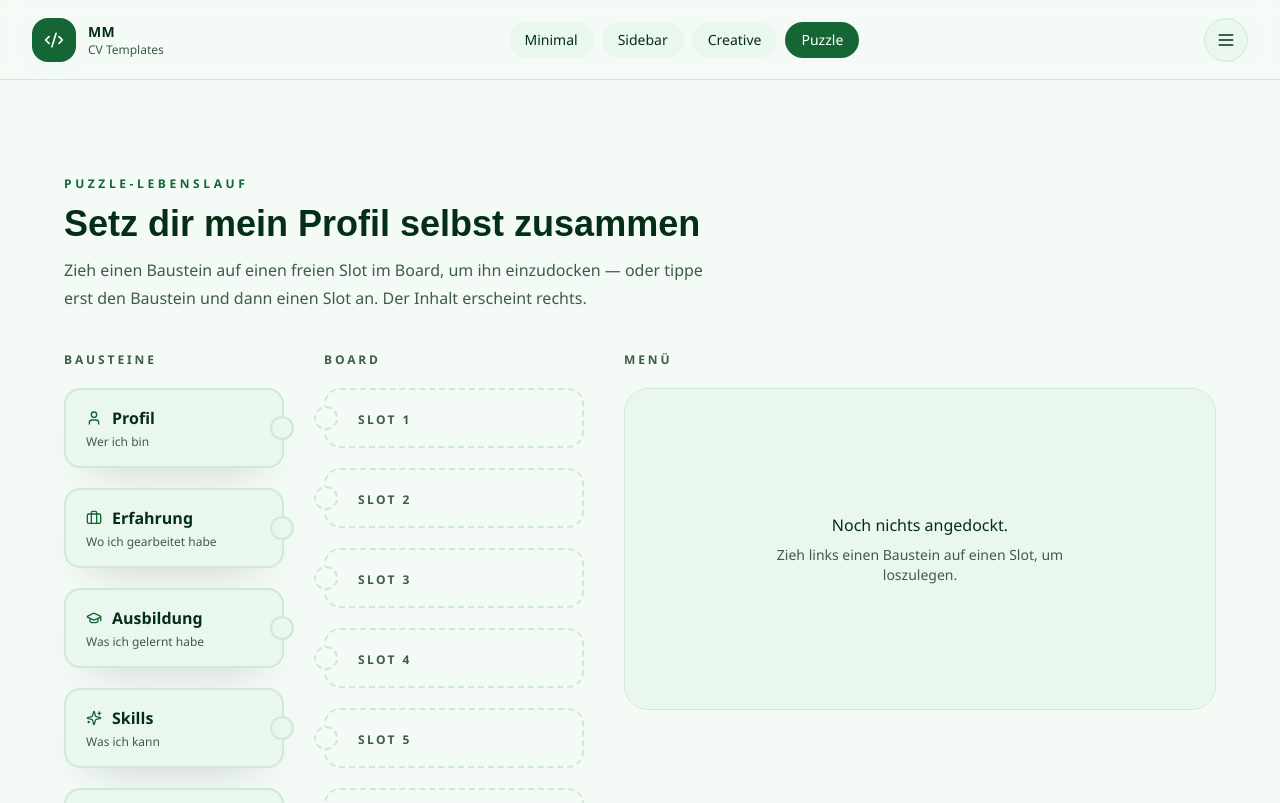
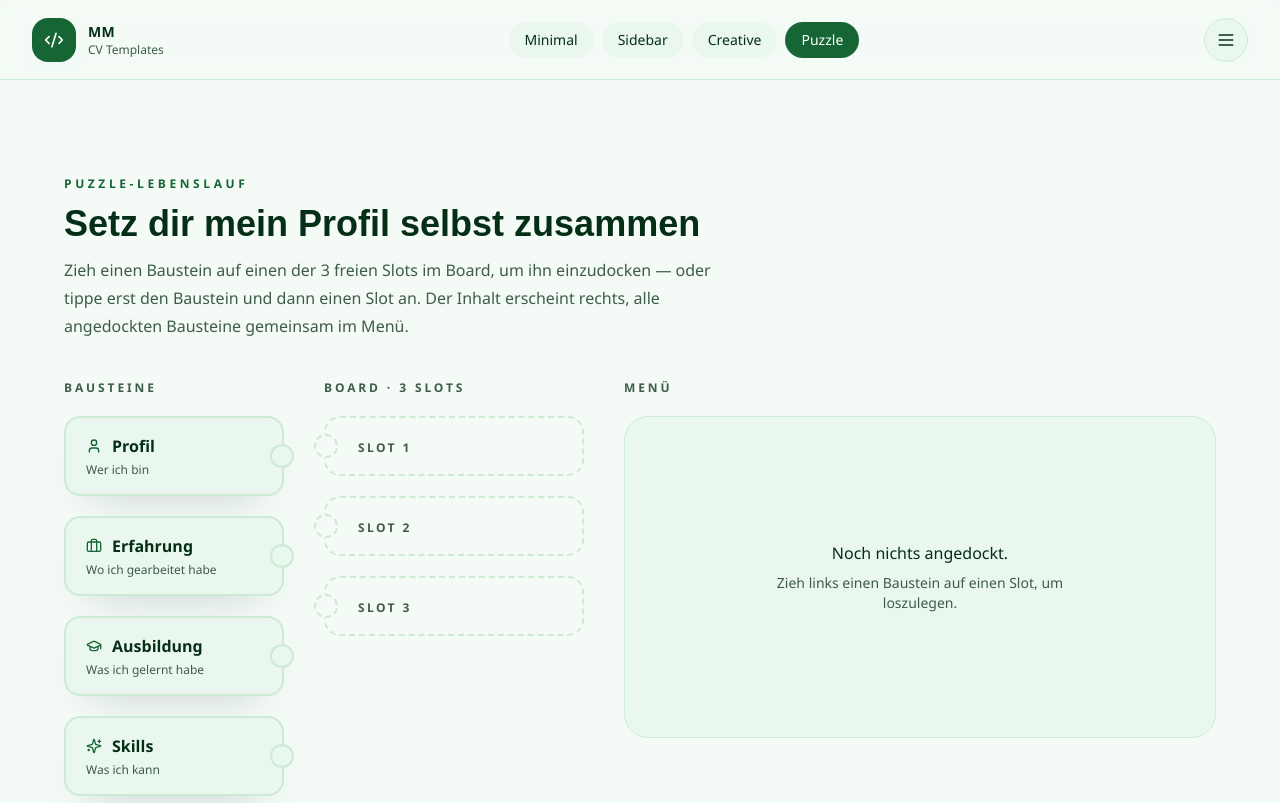
Before and after one commit to EduardoFantastico/react-resume-templates, a React (Vite) app: page /puzzle in a window 1280 px wide. Shown: the top 803 px of the page. Built offline with nearby package versions, Linux system fonts and the light colour scheme.

Commit message:
feat: completed puzzle variant

```diff
--- a/src/layouts/variants/PuzzleLayout.tsx
+++ b/src/layouts/variants/PuzzleLayout.tsx
@@ -18,7 +18,7 @@ import {
   X,
   type LucideIcon,
 } from 'lucide-react';
-import { useState, type DragEvent } from 'react';
+import { useRef, useState, type DragEvent } from 'react';
 
 import { Avatar } from '@/components/ui/Avatar';
 import { Badge } from '@/components/ui/Badge';
@@ -49,6 +49,8 @@ const CARDS: CardMeta[] = [
 ];
 
 const CARD_BY_KEY = new Map(CARDS.map((card) => [card.key, card]));
+
+const SLOT_COUNT = 3;
 
 function PuzzlePanel({ cardKey }: { cardKey: CardKey }) {
   const { personal, skills, experience, education, projects, certifications, languages } = cvData;
@@ -201,16 +203,19 @@ function PuzzlePanel({ cardKey }: { cardKey: CardKey }) {
  * Renders the puzzle variant: real drag-and-drop blocks that plug into board slots and reveal content on the right.
  */
 export default function PuzzleLayout() {
-  const [slots, setSlots] = useState<(CardKey | null)[]>(() => CARDS.map(() => null));
+  const [slots, setSlots] = useState<(CardKey | null)[]>(() => Array(SLOT_COUNT).fill(null));
   const [selectedKey, setSelectedKey] = useState<CardKey | null>(null);
-  const [activeKey, setActiveKey] = useState<CardKey | null>(null);
   const [dragPayload, setDragPayload] = useState<DragPayload | null>(null);
   const [dragOverSlot, setDragOverSlot] = useState<number | null>(null);
   const [dragOverPile, setDragOverPile] = useState(false);
+  const sectionRefs = useRef<Partial<Record<CardKey, HTMLDivElement | null>>>({});
 
   const dockedKeys = slots.filter((key): key is CardKey => key !== null);
   const pile = CARDS.filter((card) => !dockedKeys.includes(card.key));
-  const activeCard = activeKey ? (CARD_BY_KEY.get(activeKey) ?? null) : null;
+
+  const scrollToCard = (key: CardKey) => {
+    sectionRefs.current[key]?.scrollIntoView({ behavior: 'smooth', block: 'start' });
+  };
 
   const placeInSlot = (slotIndex: number, payload: DragPayload) => {
     setSlots((prev) => {
@@ -226,12 +231,10 @@ export default function PuzzleLayout() {
       }
       return next;
     });
-    setActiveKey(payload.key);
   };
 
   const removeFromSlot = (slotIndex: number) => {
     setSlots((prev) => prev.map((key, index) => (index === slotIndex ? null : key)));
-    setActiveKey((current) => (slots[slotIndex] === current ? null : current));
   };
 
   const handlePileCardClick = (key: CardKey) => {
@@ -241,7 +244,7 @@ export default function PuzzleLayout() {
   const handleSlotClick = (slotIndex: number) => {
     const occupant = slots[slotIndex];
     if (occupant) {
-      setActiveKey(occupant);
+      scrollToCard(occupant);
       return;
     }
     if (selectedKey) {
@@ -265,8 +268,9 @@ export default function PuzzleLayout() {
             Setz dir mein Profil selbst zusammen
           </h1>
           <p className="mt-3 leading-7 text-muted">
-            Zieh einen Baustein auf einen freien Slot im Board, um ihn einzudocken — oder tippe erst
-            den Baustein und dann einen Slot an. Der Inhalt erscheint rechts.
+            Zieh einen Baustein auf einen der 3 freien Slots im Board, um ihn einzudocken — oder tippe
+            erst den Baustein und dann einen Slot an. Der Inhalt erscheint rechts, alle angedockten
+            Bausteine gemeinsam im Menü.
           </p>
         </header>
 
@@ -339,12 +343,11 @@ export default function PuzzleLayout() {
           </div>
 
           <div className="space-y-5">
-            <p className="text-xs font-semibold uppercase tracking-[0.24em] text-muted">Board</p>
+            <p className="text-xs font-semibold uppercase tracking-[0.24em] text-muted">Board · 3 Slots</p>
             <div className="space-y-5">
               {slots.map((occupantKey, slotIndex) => {
                 const occupant = occupantKey ? CARD_BY_KEY.get(occupantKey) : null;
                 const isHovered = dragOverSlot === slotIndex;
-                const isActive = activeKey === occupantKey;
 
                 const acceptsDrag =
                   dragPayload !== null &&
@@ -410,15 +413,13 @@ export default function PuzzleLayout() {
                     initial={{ opacity: 0, scale: 0.85 }}
                     animate={{ opacity: 1, scale: 1 }}
                     transition={{ type: 'spring', stiffness: 500, damping: 25 }}
-                    className={`relative block w-full cursor-grab select-none rounded-2xl border-2 py-4 pl-8 pr-10 text-left transition-colors active:cursor-grabbing focus-ring ${
-                      isActive ? 'border-primary bg-primary/10' : 'border-border bg-surface hover:border-primary'
-                    } ${isHovered ? 'ring-2 ring-primary/40' : ''}`}
+                    className={`relative block w-full cursor-grab select-none rounded-2xl border-2 border-border bg-surface py-4 pl-8 pr-10 text-left transition-colors hover:border-primary active:cursor-grabbing focus-ring ${
+                      isHovered ? 'ring-2 ring-primary/40' : ''
+                    }`}
                   >
                     <span
                       aria-hidden
-                      className={`absolute -left-3 top-1/2 h-6 w-6 -translate-y-1/2 rounded-full border-2 ${
-                        isActive ? 'border-primary bg-primary/10' : 'border-border bg-surface'
-                      }`}
+                      className="absolute -left-3 top-1/2 h-6 w-6 -translate-y-1/2 rounded-full border-2 border-border bg-surface"
                     />
                     <span className="flex items-center gap-2.5">
                       <Icon className="h-4 w-4 shrink-0 text-primary" />
@@ -449,45 +450,39 @@ export default function PuzzleLayout() {
             </div>
           </div>
 
-          <div className="lg:sticky lg:top-24 lg:self-start">
+          <div>
             <p className="text-xs font-semibold uppercase tracking-[0.24em] text-muted">Menü</p>
             <div className="mt-5 min-h-[20rem] rounded-3xl border border-border bg-surface p-6 sm:p-8">
-              {dockedKeys.length > 1 ? (
-                <div className="mb-6 flex flex-wrap gap-2 border-b border-border pb-6">
-                  {slots.map((key, index) => {
-                    if (!key) return null;
+              <AnimatePresence initial={false}>
+                {dockedKeys.length > 0 ? (
+                  <div className="space-y-8">
+                    {dockedKeys.map((key, index) => {
                       const card = CARD_BY_KEY.get(key);
                       if (!card) return null;
                       const Icon = card.icon;
                       return (
-                      <button
-                        key={index}
-                        type="button"
-                        onClick={() => setActiveKey(key)}
-                        className={`inline-flex items-center gap-1.5 rounded-full border px-3 py-1.5 text-xs font-semibold transition-colors focus-ring ${
-                          activeKey === key
-                            ? 'border-primary bg-primary text-white'
-                            : 'border-border bg-bg text-apptext hover:border-primary'
-                        }`}
-                      >
-                        <Icon className="h-3.5 w-3.5" />
-                        {card.label}
-                      </button>
-                    );
-                  })}
-                </div>
-              ) : null}
-              <AnimatePresence mode="wait">
-                {activeCard ? (
                         <motion.div
-                    key={activeCard.key}
+                          key={key}
+                          ref={(el) => {
+                            sectionRefs.current[key] = el;
+                          }}
                           initial={{ opacity: 0, y: 8 }}
                           animate={{ opacity: 1, y: 0 }}
                           exit={{ opacity: 0, y: -8 }}
                           transition={{ duration: 0.25 }}
+                          className={index > 0 ? 'border-t border-border pt-8' : ''}
                         >
-                    <PuzzlePanel cardKey={activeCard.key} />
+                          <div className="mb-4 flex items-center gap-2.5">
+                            <Icon className="h-4 w-4 shrink-0 text-primary" />
+                            <h3 className="text-xs font-semibold uppercase tracking-[0.2em] text-apptext">
+                              {card.label}
+                            </h3>
+                          </div>
+                          <PuzzlePanel cardKey={card.key} />
                         </motion.div>
+                      );
+                    })}
+                  </div>
                 ) : (
                   <motion.div
                     key="empty"
```
Lines whose indentation alone changed are shown as unchanged.
